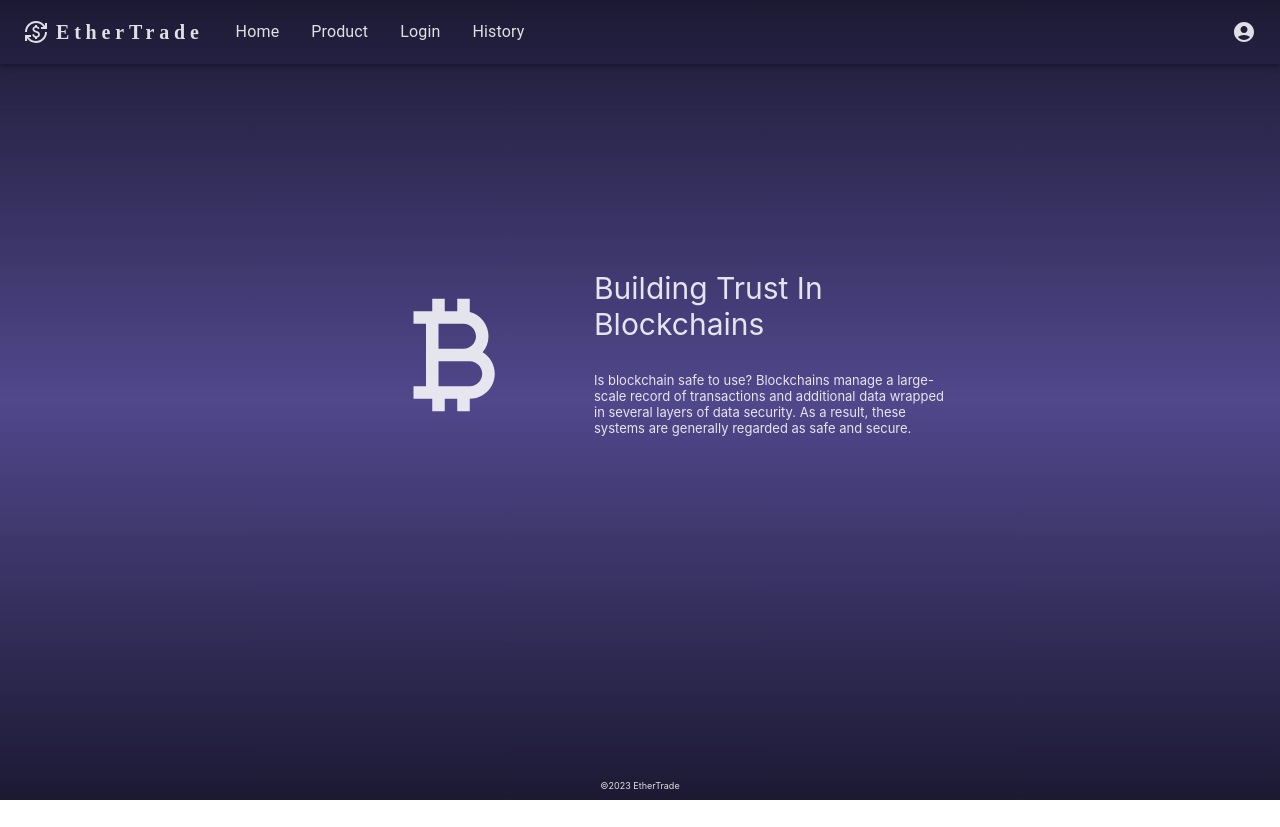
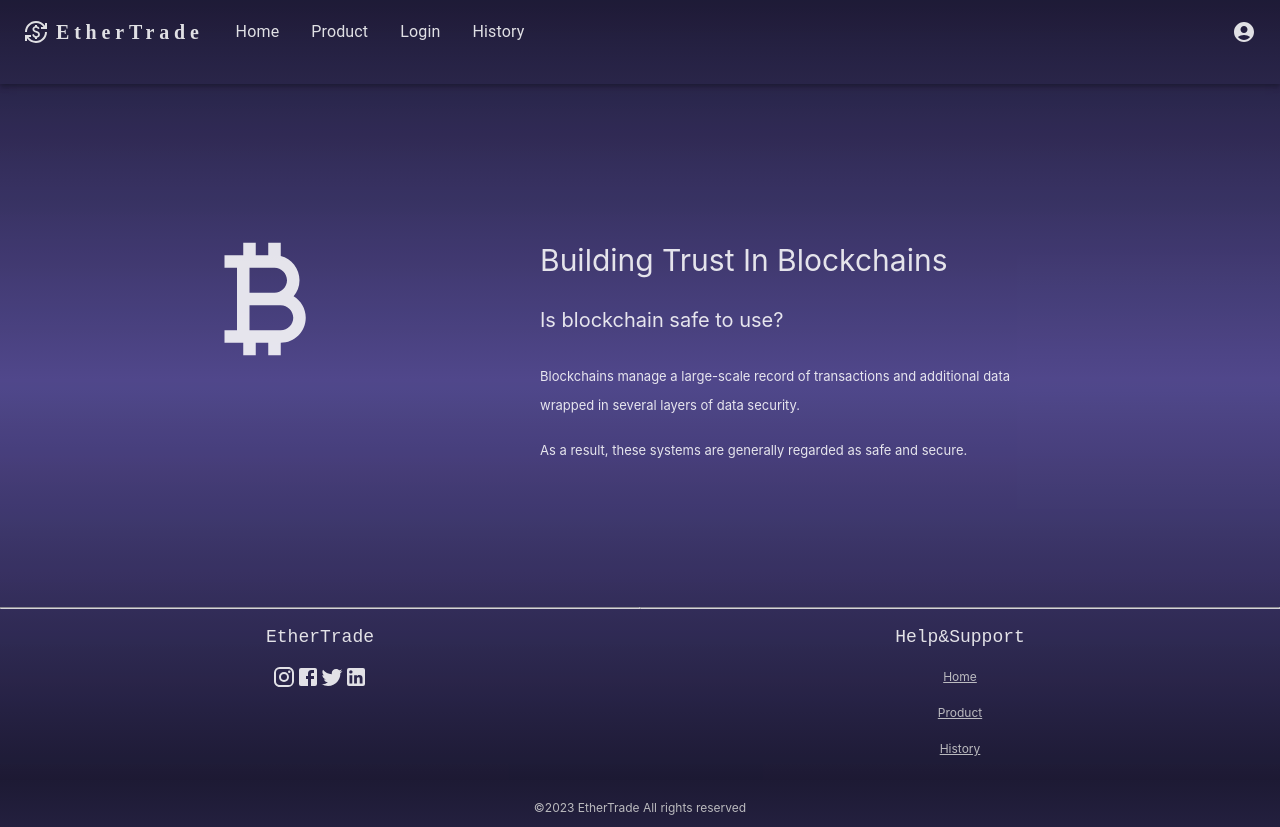
Before and after one commit to NarongdechSoontornekajit/COS30049-1, a React (Create React App) app: page /Home in a window 1280 px wide. Before the commit the page ends 800 px from the top, so only its background shows below. Built offline with nearby package versions, Linux system fonts and the light colour scheme.

Commit message:
Update footer
Add more footer's elements

```diff
--- a/src/App.js
+++ b/src/App.js
@@ -33,7 +33,7 @@ class App extends React.Component {
     return (
       <body>
         <Box sx={{ flexGrow: 1 }}>
-          <Grid container spacing={"1"}
+          <Grid container spacing={"20px"}
             direction="row"
             justifyContent="space-between"
             alignItems="stretch"
@@ -42,8 +42,7 @@ class App extends React.Component {
             <Grid item xs={12} sm={12} md={12}>
               <TransparentGridItem><ResponsiveAppBar/></TransparentGridItem>
             </Grid>
-            <Grid item xs={12} sm={12} md={12}
-              alignItems="stretch">
+            <Grid item xs={12} sm={12} md={12} alignItems="stretch">
               <TransparentGridItem>
                 <Routes>
                 <Route path="/Home" element={<Body />} />
@@ -54,7 +53,7 @@ class App extends React.Component {
               </TransparentGridItem>
             </Grid>
             {/* item end */}
-            <Grid item xs={12} sm={12} md={12}>
+            <Grid item xs={12} sm={12} md={12} sx={{buttom:0}}>
               <TransparentGridItem><Footer/></TransparentGridItem>
             </Grid>
           </Grid>
--- a/src/homeComponent/footer.js
+++ b/src/homeComponent/footer.js
@@ -1,9 +1,74 @@
-import React from 'react';
+
+
+import * as React from 'react';
+import CurrencyBitcoinIcon from '@mui/icons-material/CurrencyBitcoin';
+import AdbIcon from '@mui/icons-material/CurrencyExchange';
+import Typography from '@mui/material/Typography';
+import { BrowserRouter, Routes, Route, Link } from 'react-router-dom';
+
+
+
+import { styled } from '@mui/material/styles';
+import Box from '@mui/material/Box';
+import Paper from '@mui/material/Paper';
+import Grid from '@mui/material/Grid';
+
+import InstagramIcon from "@mui/icons-material/Instagram";
+import YouTubeIcon from "@mui/icons-material/YouTube";
+import FacebookIcon from "@mui/icons-material/Facebook";
+import TwitterIcon from "@mui/icons-material/Twitter";
+import PinterestIcon from "@mui/icons-material/Pinterest";
+import LinkedInIcon from "@mui/icons-material/LinkedIn";
+
+
+const Item = styled(Paper)(({ theme }) => ({
+  backgroundColor: 'transparent',
+  padding: theme.spacing(0),
+  textAlign: 'center',
+  color: 'transparent',
+  }));
+
+  const TransparentGridItem = styled(Grid)(({ theme }) => ({
+    backgroundColor: 'transparent',
+    padding: theme.spacing(0),
+    color: 'white',
+    boxShadow: 'none', // Remove box shadow
+  }));
 
 const Footer = () => (
-    <footer className="footer">
-        <p style={{ fontSize: 9 }}>©2023 EtherTrade</p>
-    </footer>
+    <Grid container spacing={0}
+    direction="row"
+    justifyContent="center"
+    >
+        <Grid item xs={12} sm={12} md={6} textAlign="center">
+            <TransparentGridItem>
+                <p><br/><br/><br/><hr/></p>
+                <p style={{fontFamily: 'monospace', fontSize: 18}}>EtherTrade</p>
+                <div>
+                    <InstagramIcon fontSize="medium" sx={{ color: "white" }} />
+                    <FacebookIcon color="white" fontSize="medium" />
+                    <TwitterIcon fontSize="medium" sx={{ color: "white" }} />
+                    <LinkedInIcon fontSize="medium" color="white" />
+                </div>
+            </TransparentGridItem>
+        </Grid>
+        <Grid item xs={12} sm={12} md={6} textAlign="center">
+            <TransparentGridItem>
+                <p><br/><br/><br/><hr/></p>
+                <p style={{ fontSize: 18, fontFamily: 'monospace'}}>Help&Support</p>
+                <p><Link to="/Home" style={{ fontSize: 12, color: 'lightgrey'}}>Home</Link></p>
+                <p><Link to="/Product" style={{ fontSize: 12, color: 'lightgrey'}}>Product</Link></p>
+                <p><Link to="/BasicGrid" style={{ fontSize: 12, color: 'lightgrey'}}>History</Link></p>
+
+            </TransparentGridItem>
+        </Grid>
+        <Grid item xs={12} sm={12} md={12} textAlign="center">
+        <TransparentGridItem>
+                <p style={{ fontSize: 12, color: 'lightgrey'}}><br/>©2023 EtherTrade All rights reserved</p>
+        </TransparentGridItem>
+        </Grid>
+  </Grid>
+
 );
 
 export default Footer;
--- a/src/homeComponent/homeBody.js
+++ b/src/homeComponent/homeBody.js
@@ -23,18 +23,20 @@ const Item = styled(Paper)(({ theme }) => ({
 
 const Body = () => (
     <Grid container spacing={2}
-
     direction="row"
   justifyContent="center"
   alignItems="left"
   >
-    <Grid item xs={5} sm={12} md={2.5}>
-      <TransparentGridItem><br/><br/><CurrencyBitcoinIcon alt="Remy Sharp" src="/static/images/avatar/2.jpg" sx={{ fontSize: 150 }}/></TransparentGridItem>
+    <Grid item xs={5} sm={12} md={5}>
+      <TransparentGridItem><br/><br/><br/><br/><br/><br/><CurrencyBitcoinIcon alt="Remy Sharp" src="/static/images/avatar/2.jpg" sx={{ fontSize: 150 }}/></TransparentGridItem>
     </Grid>
-    <Grid item xs={7} sm={12} md={3.5} textAlign="left">
+    <Grid item xs={7} sm={12} md={7} textAlign="left">
       <TransparentGridItem>
-        <p style={{ fontSize: 30 }}>Building Trust In Blockchains<br/></p>
-        <p style={{ fontSize: 13 }}>Is blockchain safe to use? Blockchains manage a large-scale record of transactions and additional data wrapped in several layers of data security. As a result, these systems are generally regarded as safe and secure.</p>
+        <p style={{ fontSize: 30 }}><br/><br/><br/>Building Trust In Blockchains<br/></p>
+        <p style={{ fontSize: 20 }}>Is blockchain safe to use?</p>
+        <p style={{ fontSize: 13 }}><br/>Blockchains manage a large-scale record of transactions and additional data </p>
+        <p style={{ fontSize: 13 }}>wrapped in several layers of data security.</p>
+        <p style={{ fontSize: 13 }}><br/>As a result, these systems are generally regarded as safe and secure.<br/><br/><br/></p>
       </TransparentGridItem>
     </Grid>
 
--- a/src/homeComponent/navBar.js
+++ b/src/homeComponent/navBar.js
@@ -184,8 +184,9 @@ function ResponsiveAppBar() {
             </Menu>
           </Box>
         </Toolbar>
-      </Container>
+      </Container><br/>
     </AppBar>
+
   );
 }
 export default ResponsiveAppBar;
```
